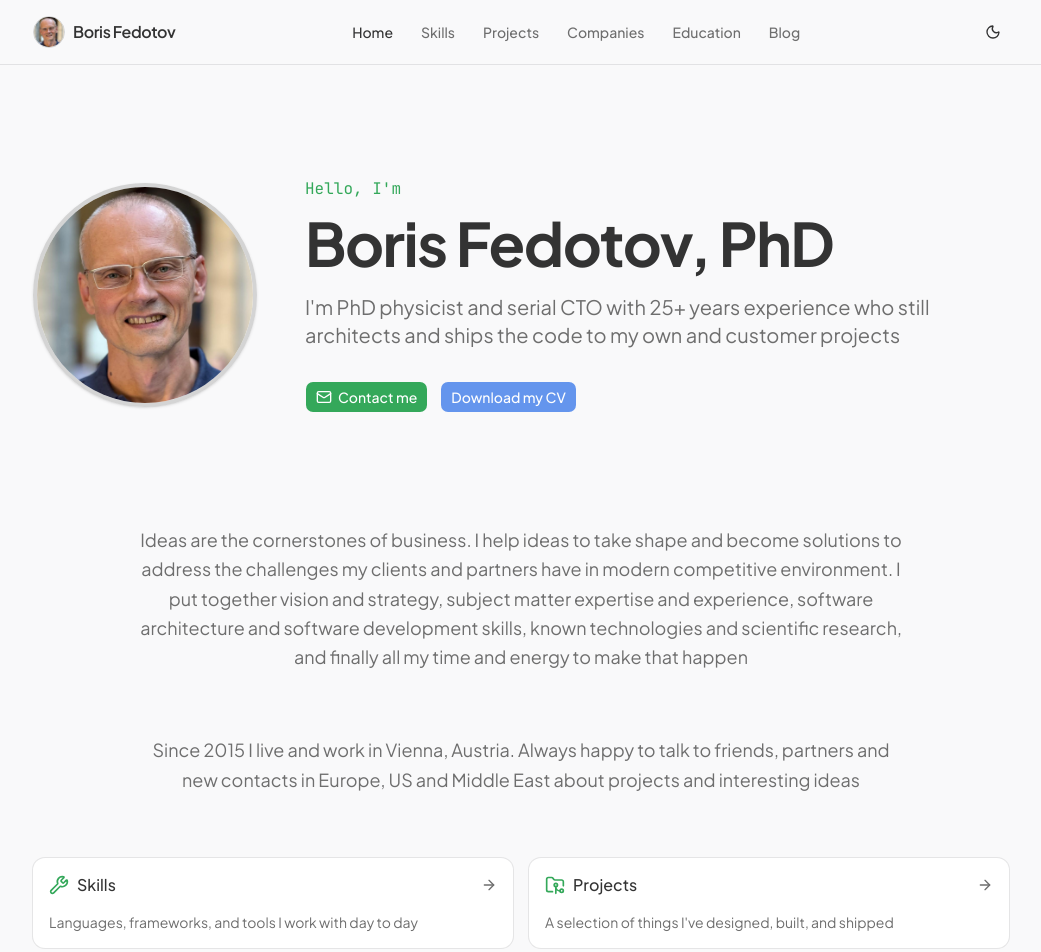
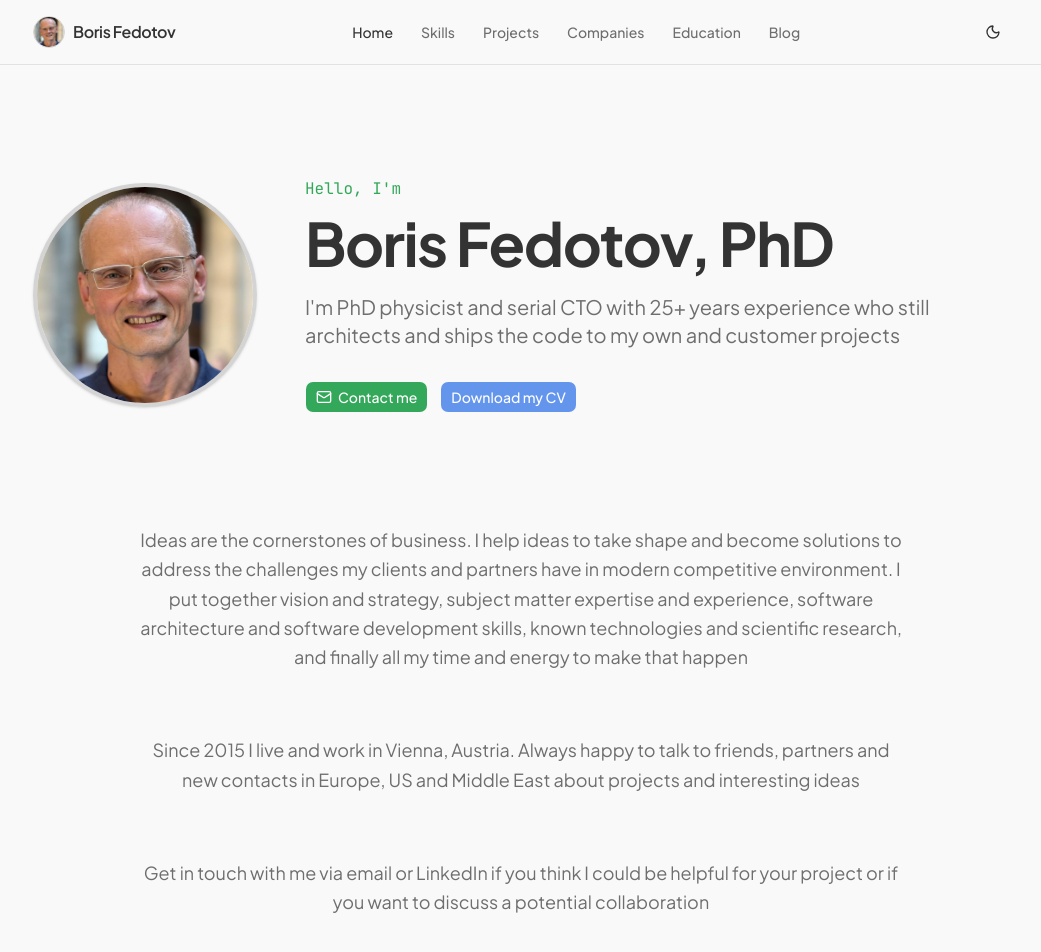
Before and after one commit to fba70/bf-website, a Next.js app: page / in a window 1280 px wide. Shown: the top 952 px of the page, without its empty margins (119-1160 px from the left). Built offline with nearby package versions, Linux system fonts and the light colour scheme.

Commit message:
content update 2

```diff
--- a/src/app/page.tsx
+++ b/src/app/page.tsx
@@ -126,6 +126,13 @@ export default function HomePage() {
           projects and interesting ideas
         </p>
       </section>
+      <section className="pb-16">
+        <p className="mx-auto max-w-3xl text-center text-lg leading-relaxed text-muted-foreground">
+          Get in touch with me via email or LinkedIn if you think I could be
+          helpful for your project or if you want to discuss a potential
+          collaboration
+        </p>
+      </section>
 
       {/* Section cards */}
       <section className="grid gap-4 pb-24 sm:grid-cols-2">
```
